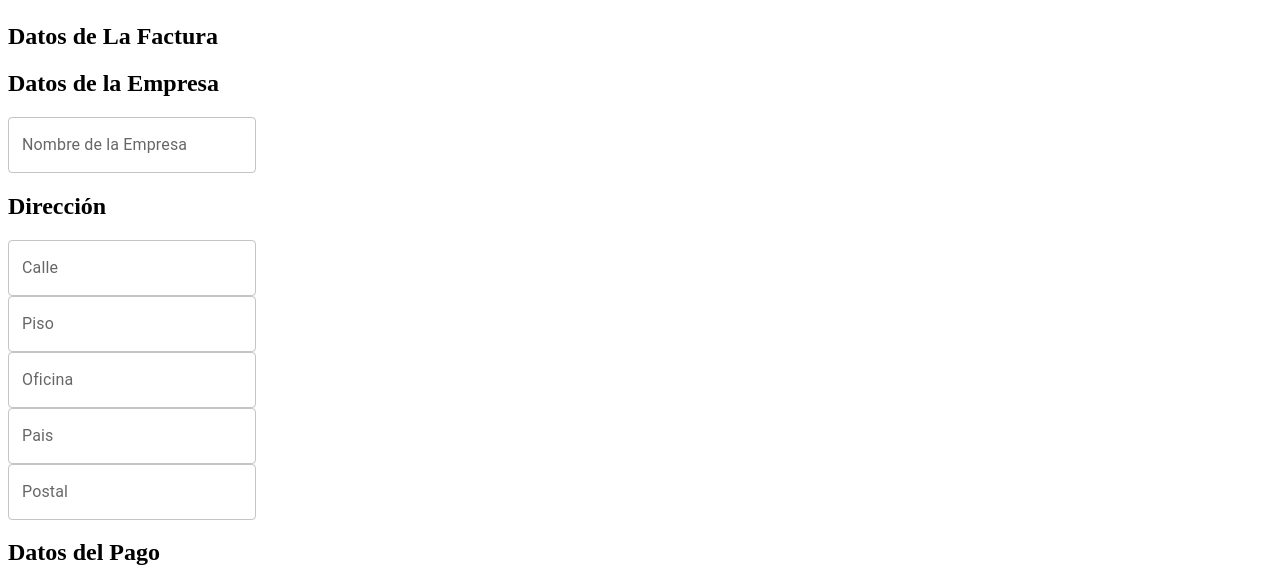
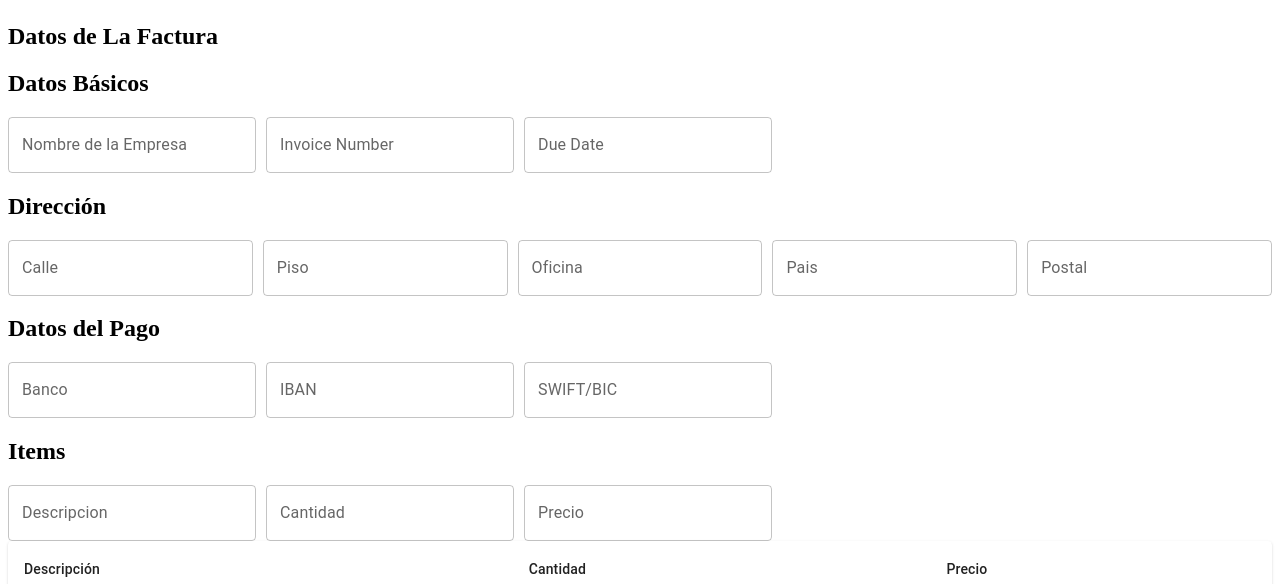
Before and after one commit to lovomax/billGenerator, a React (Vite) app: page / in a window 1280 px wide. Shown: the part 309-893 px from the top of the page. Built offline with nearby package versions, Linux system fonts and the light colour scheme.

Commit message:
Se completo el sistema de validación

```diff
--- a/package.json
+++ b/package.json
@@ -10,6 +10,7 @@
   "dependencies": {
     "@emotion/react": "^11.9.3",
     "@emotion/styled": "^11.9.3",
+    "@mui/icons-material": "^5.8.4",
     "@mui/material": "^5.8.4",
     "react": "^18.2.0",
     "react-dom": "^18.2.0",
--- a/src/pages/Home/components/inputGroup.jsx
+++ b/src/pages/Home/components/inputGroup.jsx
@@ -7,7 +7,7 @@ export function InputGroup(props)
     return(
         <>
             <h2>{title}</h2>
-            <div className="row">
+            <div style={{ display: 'flex', gap:10 }}className="row">
                 {inputs?.map(({name, label, type}) => (
                     <>
                         <div className="col col-lg-3">
--- /dev/null
+++ b/src/pages/Home/components/tableGroup.jsx
@@ -0,0 +1,112 @@
+import React from 'react';
+
+import Box from '@mui/material/Box';
+import Alert from '@mui/material/Alert';
+import IconButton from '@mui/material/IconButton';
+import Collapse from '@mui/material/Collapse';
+import Button from '@mui/material/Button';
+import CloseIcon from '@mui/icons-material/Close';
+
+import Table from '@mui/material/Table';
+import TableBody from '@mui/material/TableBody';
+import TableCell from '@mui/material/TableCell';
+import TableContainer from '@mui/material/TableContainer';
+import TableHead from '@mui/material/TableHead';
+import TableRow from '@mui/material/TableRow';
+import Paper from '@mui/material/Paper';
+
+import KeyboardArrowDownIcon from '@mui/icons-material/KeyboardArrowDown';
+import KeyboardArrowUpIcon from '@mui/icons-material/KeyboardArrowUp';
+
+import {InputGroup} from './inputGroup.jsx'
+
+export function TableGroup(props)
+{
+
+    const {items, open, setOpen, setItems, itemUpdate, inputs, catchData, data, errors} = props;
+
+    return(
+        <>
+                <TableContainer component={Paper}>
+                  <Table>
+                    <TableHead>
+                      <TableRow>
+                        <TableCell>
+                          Descripción
+                        </TableCell>
+                        <TableCell>
+                          Cantidad
+                        </TableCell>
+                        <TableCell>
+                          Precio
+                        </TableCell>
+                      </TableRow>
+                    </TableHead>
+                    <TableBody>
+                      {items?.map((item) => (
+                      <>
+                        <TableRow key={item.descripcionItem}>
+                          <TableCell>
+                            <IconButton
+                              aria-label="expand row"
+                              size="small"
+                              onClick={() => setOpen(item.key)}
+                            >
+                              {open ? <KeyboardArrowUpIcon /> : <KeyboardArrowDownIcon />}
+                            </IconButton>
+                          </TableCell>
+                          <TableCell>
+                            {item.descripcionItem}
+                          </TableCell>
+                          <TableCell>
+                            {item.cantidadItem}
+                          </TableCell>
+                          <TableCell>
+                            {item.precioItem}
+                          </TableCell>
+                        </TableRow>
+                        <TableRow>
+                        <TableCell style={{ paddingBottom: 0, paddingTop: 0 }} colSpan={6}>
+                            <Collapse in={open === item.key} timeout="auto" unmountOnExit>
+                              <Box sx={{margin: 1}}>
+                                <Table size="small">
+                                  <TableBody>
+                                    <TableCell>
+                                    <button
+                                      className="downBtn"
+                                      onClick={() => {
+                                        setItems(() =>
+                                          items.filter((arr) => arr.key !== item.key)
+                                        );
+                                      }}
+                                    >
+                                      Borrar Item
+                                    </button>
+                                    </TableCell>
+                                    <TableCell>
+                                    <button
+                                      className="downBtn"
+                                      onClick={() => {
+                                        itemUpdate(item);
+                                      }}
+                                    >
+                                      Editar Item
+                                    </button>
+                                    </TableCell>
+                                    <TableCell>
+                                      <InputGroup inputs={inputs} catchData={catchData} data={data} errors={errors}/>
+                                    </TableCell>
+                                  </TableBody>
+                                </Table>
+                              </Box>
+                            </Collapse>
+                          </TableCell>
+                        </TableRow>
+                      </>
+                      ))}
+                    </TableBody>
+                </Table>
+            </TableContainer>
+        </>
+    );
+}
--- a/src/pages/Home/index.jsx
+++ b/src/pages/Home/index.jsx
@@ -3,121 +3,66 @@ import { render } from "react-dom";
 import { useNavigate } from "react-router-dom";
 import { useBill } from "../../context/AppContext";
 import { useState, useEffect } from "react";
+
 import TextField from "@mui/material/TextField";
+import Box from '@mui/material/Box';
+import Alert from '@mui/material/Alert';
+import IconButton from '@mui/material/IconButton';
+import Collapse from '@mui/material/Collapse';
+import Button from '@mui/material/Button';
+import CloseIcon from '@mui/icons-material/Close';
+
 import { InputGroup } from "./components/inputGroup";
+import { inputdata2, iDataDir, inputdata, inputs, defaulted, defaultData } from './utils/mock.js'
+import { TableGroup } from './components/tableGroup'
 
 export function Home() {
   const navigate = useNavigate();
   const { bills, saveBills } = useBill();
   const handleBills = async () => {
-
-      if (Object.keys(data).length && !!Object.values(data).filter(i => !i.length).length) {
-        setDataErrors(true);
+      if(items.length > 0){
+        if (Object.keys(data).length && Object.values(data).some(item => !item.length) ) {
+          setDataErrors(true);
+        } else {
+          const fullBill = { ...data, items, indate: fecha };
+          console.log(fullBill);
+          saveBills(fullBill);
+          navigate("/bill");
+        }
       } else {
-        const fullBill = { ...data, items };
-        console.log(fullBill);
-        saveBills(fullBill);
-        navigate("/bill");
+        setAlert(true);
       }
   };
  /**/
   /* bills: name, address{country, street, floor, office, postal code}, price?, bank, IBAN, SWIFT/BIC, item[{qty, price, description}]*/
-  const [data, setData] = useState({});
+  const [data, setData] = useState({...defaultData});
+  const [itemUpdates, setItemUpdates] = useState({});
   const [itemData, setItemData] = useState({});
   const [items, setItems] = useState([]);
   const [errors, setErrors] = useState(false);
+  const [errorsUpdate, setErrorsUpdate] = useState(false);
   const [dataErrors, setDataErrors] = useState(false);
-  const inputdata2 =[
-    {
-      name: 'nombre',
-      label: 'Nombre de la Empresa',
-      tag: 'input',
-      type: 'text'
-    }
-  ]
-  const iDataDir = [
-    {
-      name: 'calle',
-      label: 'Calle',
-      tag: 'input',
-      type: 'text'
-    },
-    {
-      name: 'piso',
-      label: 'Piso',
-      tag: 'input',
-      type: 'text'
-    },
-    {
-      name: 'oficina',
-      label: 'Oficina',
-      tag: 'input',
-      type: 'text'
-    },
-    {
-      name: 'pais',
-      label: 'Pais',
-      tag: 'input',
-      type: 'text'
-    },
-    {
-      name: 'postal',
-      label: 'Postal',
-      tag: 'input',
-      type: 'text'
-    }
-  ]
-  const inputdata = [
-    {
-      name: "banco",
-      label: "Banco",
-      tag: "input",
-      type: "text"
-    },
-    {
-      name: "iban",
-      label: "IBAN",
-      tag: "input",
-      type: "text"
-    },
-    {
-      name: "swift",
-      label: "SWIFT/BIC",
-      tag: "input",
-      type: "text"
-    }
-  ]
-  const inputs = [
-    {
-      name: "descripcionItem",
-      label: "Descripcion",
-      tag: "textarea",
-      type: "textarea"
-    },
-    {
-      name: "cantidadItem",
-      label: "Cantidad",
-      tag: "input",
-      type: "number"
-    },
-    {
-      name: "precioItem",
-      label: "Precio",
-      tag: "input",
-      type: "number"
-    }
-  ];
-  const defaulted = { descripcionItem: "", cantidadItem: "", precioItem: "" };
+  const [open, setOpen] = useState();
+  const [alert, setAlert] = useState(false);
+  var hoy = new Date(),
+      fecha = hoy.getDate() + '/' + (hoy.getMonth() + 1) + '/' + hoy.getFullYear();
 
   const catchData = ({ target }) => {
     const { name, value } = target;
-    setData((state) => ({ ...state, [name]: value }));
+    if(!Number(value[value.length - 1]) || (name === 'calle' || name === 'piso' || name === 'oficina' || name === 'postal' || name === 'duedate' || name === 'invoice'))
+    {
+      setData((state) => ({ ...state, [name]: value }));
+    }
   };
   //REPETICION DE CODIGO, PREGUNTAR A JOSE COMO EVITAR ESTA PARTE
   const catchItemData = ({ target }) => {
     const { name, value } = target;
     setItemData((state) => ({ ...state, [name]: value }));
   };
+  const catchItemUpdate = ({target} ) => {
+    const {name, value} = target;
+    setItemUpdates((state) => ({...state, [name]:value}))
+  }
   const itemRegister = () => {
     if (
       (itemData?.descripcionItem ?? '') === "" ||
@@ -129,7 +74,7 @@ export function Home() {
       setItems((state) => [
         ...state,
         {
-          key: items.length + 1,
+          key: Math.random().toString(35).slice(2, 10),
           ...itemData
         }
       ]);
@@ -140,17 +85,40 @@ export function Home() {
 
   };
   const itemUpdate = (target) => {
-    const obj = { ...target, ...itemData };
+    const obj = { ...target, ...itemUpdates };
+    if (
+      (itemUpdates?.descripcionItem ?? '') === "" ||
+      (itemUpdates?.cantidadItem ?? '') === "" ||
+      (itemUpdates?.precioItem ?? '') === ""
+    ) {
+      setErrorsUpdate(true);
+    } else {
+      setItems(items.map((item) => (item?.key === obj?.key ? obj : item)));
+      setErrorsUpdate(false);
+      setItemUpdates(defaulted);
+    }
 
-    setItems(items.map((item) => (item?.key === obj?.key ? obj : item)));
   };
   //Fin de manipulacion de items
   useEffect(() => {
-    console.log(errors);
-  }, [errors]);
-  var a;
+    console.log(alert);
+  }, [alert]);
+
   return (
     <div>
+      {alert && (
+        <>
+          <Collapse in={alert}>
+            <Alert severity="warning" action={
+              <IconButton aria-label="close" color="inherit" size="small" onClick={() => {setAlert(false)}} sx={{mb: 2}}>
+                <CloseIcon fontSize="inherit"/>
+              </IconButton>
+            }>
+              ¡Parece que no tienes ningún ítem registrado!
+            </Alert>
+          </Collapse>
+        </>
+      )}
       <header className="">
         <div className="row align-items-center justify-content-start">
           <div className="col">
@@ -165,7 +133,7 @@ export function Home() {
         <div className="container-fluid">
           <div id="datosEmpresa">
             <div className="datosBasicos">
-              <InputGroup title="Datos de la Empresa" inputs={inputdata2} catchData={catchData} data={data} errors={dataErrors}/>
+              <InputGroup title="Datos Básicos" inputs={inputdata2} catchData={catchData} data={data} errors={dataErrors}/>
             </div>
             <div className="datosDireccion">
               <InputGroup title="Dirección" inputs={iDataDir} catchData={catchData} data={data} errors={dataErrors}/>
@@ -176,48 +144,8 @@ export function Home() {
             <div className="items">
               <InputGroup title="Items" inputs={inputs} catchData={catchItemData} data={itemData} errors={errors}/>
 
-              {items?.map((item) => (
-                <>
-                  <p>{item.key}</p>
-                  <p>{item.descripcionItem}</p>
-                  <p>{item.cantidadItem}</p>
-                  <p>{item.precioItem}</p>
-                  <button
-                    onClick={() => {
-                      setItems(() =>
-                        items.filter((arr) => arr.key !== item.key)
-                      );
-                    }}
-                  >
-                    Borrar Item
-                  </button>
-                  <button
-                    onClick={() => {
-                      itemUpdate(item);
-                    }}
-                  >
-                    Editar Item
-                  </button>
-                  <input
-                    type="text"
-                    placeholder="descripcion"
-                    name="descripcionItem"
-                    onChange={catchItemData}
-                  />
-                  <input
-                    type="text"
-                    placeholder="cantidad"
-                    name="cantidadItem"
-                    onChange={catchItemData}
-                  />
-                  <input
-                    type="text"
-                    placeholder="precio"
-                    name="precioItem"
-                    onChange={catchItemData}
-                  />
-                </>
-              ))}
+              <TableGroup items={items} open={open} setOpen={setOpen} setItems={setItems} itemUpdate={itemUpdate} inputs={inputs} catchData={catchItemUpdate} data={itemUpdates} errors={errorsUpdate}/>
+
               <div className="botonsito">
                 <button id="addItem" className="downBtn" onClick={itemRegister}>
                   Añadir Item
--- /dev/null
+++ b/src/pages/Home/utils/mock.js
@@ -0,0 +1,94 @@
+export const defaultData = {nombre: "", calle: "", piso: "", oficina: "", pais: "", postal: "", banco: "", iban:"", swift:""};
+export const inputdata2 =[
+    {
+      name: 'nombre',
+      label: 'Nombre de la Empresa',
+      tag: 'input',
+      type: 'text'
+    },
+    {
+      name: 'invoice',
+      label: 'Invoice Number',
+      tag: 'input',
+      type: 'text'
+    },
+    {
+      name: 'duedate',
+      label: 'Due Date',
+      tag: 'input',
+      type: 'text'
+    }
+  ]
+export const iDataDir = [
+    {
+      name: 'calle',
+      label: 'Calle',
+      tag: 'input',
+      type: 'text'
+    },
+    {
+      name: 'piso',
+      label: 'Piso',
+      tag: 'input',
+      type: 'text'
+    },
+    {
+      name: 'oficina',
+      label: 'Oficina',
+      tag: 'input',
+      type: 'text'
+    },
+    {
+      name: 'pais',
+      label: 'Pais',
+      tag: 'input',
+      type: 'text'
+    },
+    {
+      name: 'postal',
+      label: 'Postal',
+      tag: 'input',
+      type: 'text'
+    }
+  ]
+export const inputdata = [
+    {
+      name: "banco",
+      label: "Banco",
+      tag: "input",
+      type: "text"
+    },
+    {
+      name: "iban",
+      label: "IBAN",
+      tag: "input",
+      type: "text"
+    },
+    {
+      name: "swift",
+      label: "SWIFT/BIC",
+      tag: "input",
+      type: "text"
+    }
+  ]
+export const inputs = [
+    {
+      name: "descripcionItem",
+      label: "Descripcion",
+      tag: "textarea",
+      type: "textarea"
+    },
+    {
+      name: "cantidadItem",
+      label: "Cantidad",
+      tag: "input",
+      type: "number"
+    },
+    {
+      name: "precioItem",
+      label: "Precio",
+      tag: "input",
+      type: "number"
+    }
+  ];
+export const defaulted = { descripcionItem: "", cantidadItem: "", precioItem: "" };
```
Also changed, not shown: src/pages/Bill/index.jsx (+4 -4 lines), 1 other file (tests, documents, lock files or other folders).
